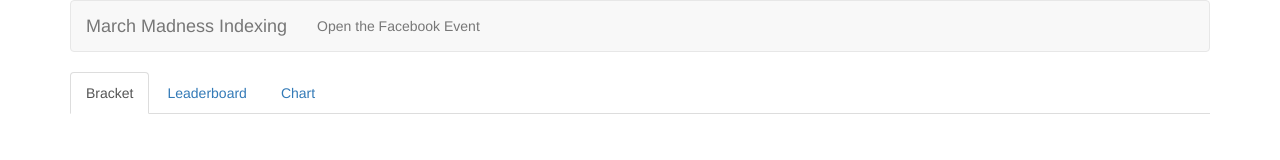
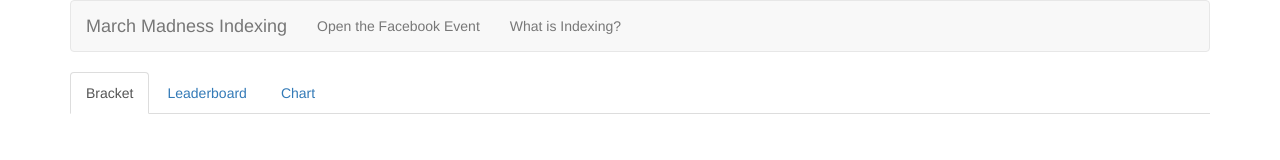
Before and after one commit to anderspitman/march_madness_indexing, a plain HTML site: page public/index.html in a window 1280 px wide. Shown: the top 160 px of the page. Drawn offline with nearby package versions, Linux system fonts and the light colour scheme; no server answers.

Commit message:
Add link to explain what indexing is

```diff
--- a/public/index.html
+++ b/public/index.html
@@ -31,6 +31,12 @@
                 <a href='https://www.facebook.com/events/1130658830396486/'
                     target='_blank'>
                   Open the Facebook Event
+                </a>
+              </li>
+              <li>
+                <a href='https://familysearch.org/indexing/about'
+                    target='_blank'>
+                  What is Indexing?
                 </a>
               </li>
             </ul>
```
